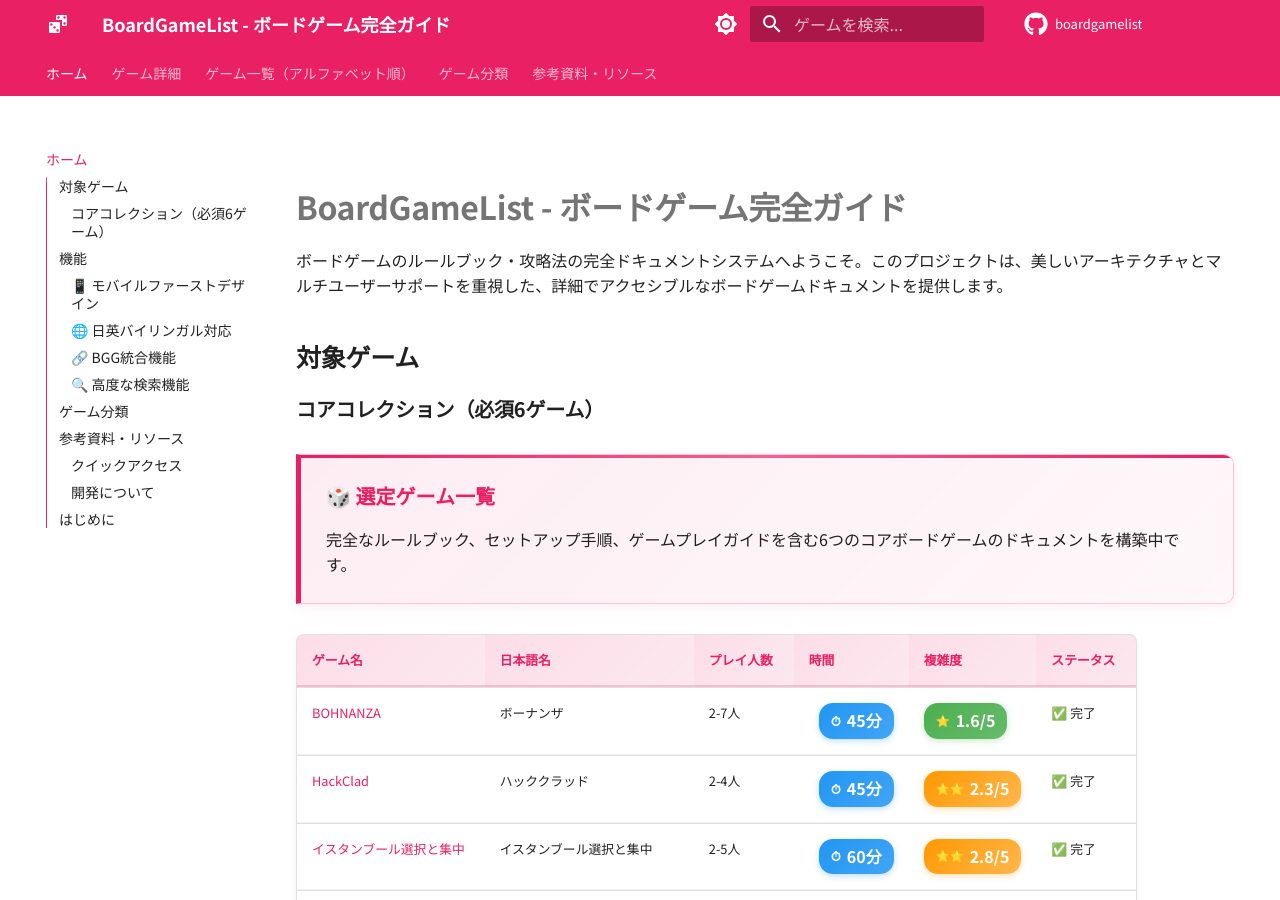
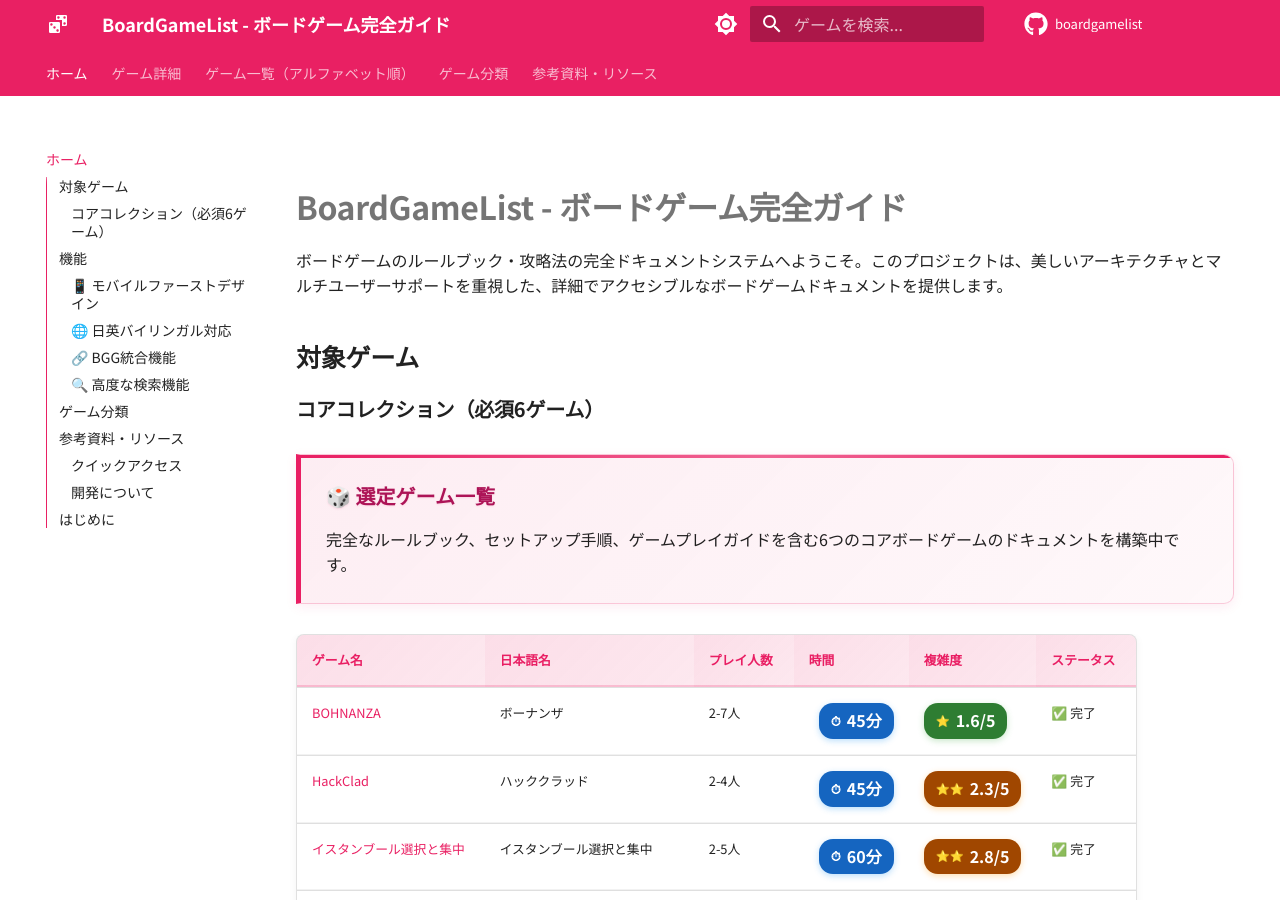
Before and after one commit to KAFKA2306/boardgamelist, an MkDocs documentation site: the page built from docs/index.md, in a window 1280 px wide and 900 px high. Built offline with MkDocs 1.6.1 and Material for MkDocs 9.7.7, drawn with Linux system fonts in a browser that asks for light colours; comment, search, counter and statistics services are not loaded; the version menu is left out.

Commit message:
fix: load accessibility overrides

```diff
--- a/mkdocs.yml
+++ b/mkdocs.yml
@@ -120,6 +120,7 @@
 extra_css:
   - stylesheets/extra.css
   - stylesheets/game-filter.css
+  - stylesheets/accessibility.css
 
 extra_javascript:
   - javascripts/extra.js
```
